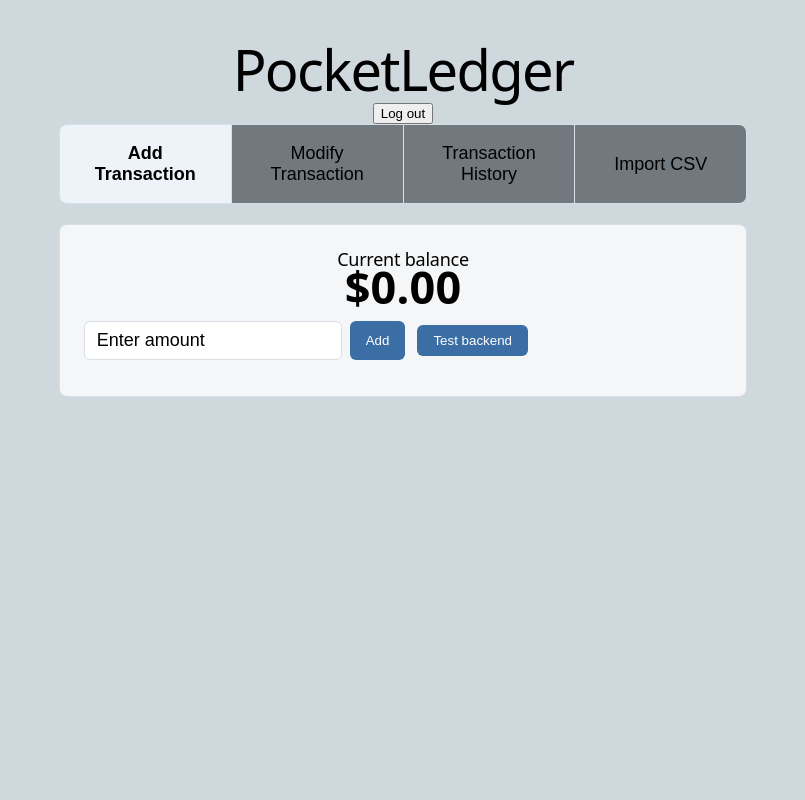
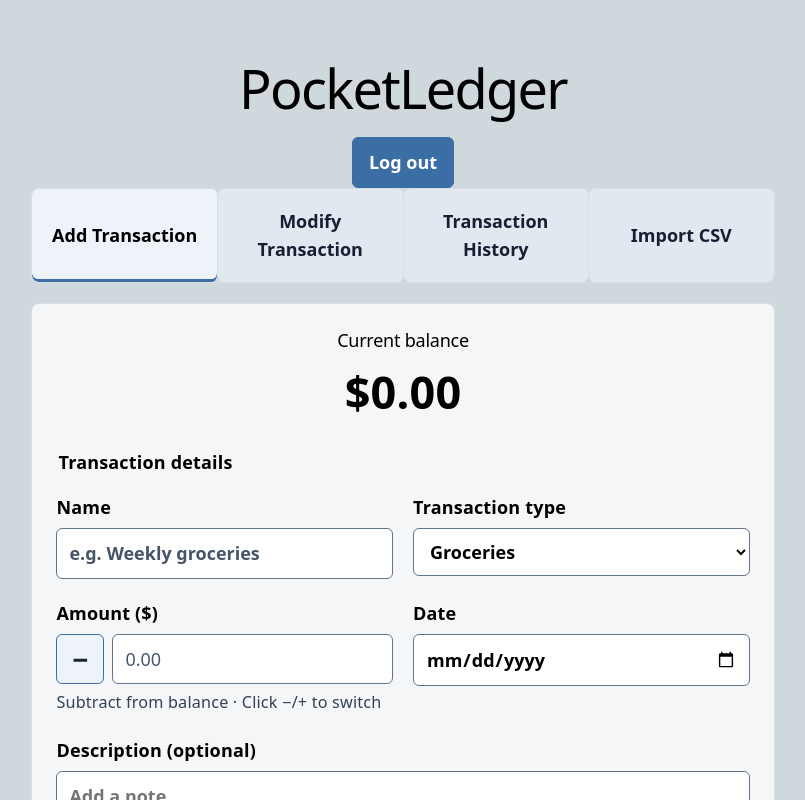
Before and after one commit to M857pixel/Budget-and-Finance-Tracker, a React (Vite) app in the folder frontend/: page / in a window 1280 px wide. Both pictures are taken after a click on the button "Skip login for testing". Shown: the top 800 px of the page, without its empty margins (237-1042 px from the left). Built offline with nearby package versions, Linux system fonts and the light colour scheme.

Commit message:
Improve readability and add transaction entry form

```diff
--- a/frontend/src/App.css
+++ b/frontend/src/App.css
@@ -2,6 +2,7 @@
 :root {
   color-scheme: light;
   --text: #000;
+  --bg: #cfd8dc;
   --accent: #3b6ea5;
   --accent-bg: #eef3fa;
   --accent-border: #3b6ea5;
@@ -24,14 +25,69 @@ body {
   background: #cfd8dc;
 }
 
-input {
+button,
+input,
+select,
+textarea {
+  font: inherit;
+  min-height: 44px;
+  max-width: 100%;
+}
+
+button {
+  padding: 10px 16px;
+  border: 1px solid var(--accent-border);
+  border-radius: 6px;
+  background: var(--accent);
+  color: #fff;
+  font-weight: 600;
+  cursor: pointer;
+}
+
+button:disabled {
+  background: #e2e8f0;
+  border-color: #64748b;
+  color: #475569;
+  cursor: not-allowed;
+}
+
+label {
+  font-weight: 600;
+}
+
+input,
+select,
+textarea {
+  padding: 10px 12px;
+  border: 1px solid #64748b;
+  border-radius: 6px;
   color: #000;
   background: #fff;
 }
 
 input::placeholder {
+  color: #475569;
+  opacity: 1;
+}
+
+input::file-selector-button {
+  font: inherit;
+  font-weight: 600;
+  padding: 6px 10px;
+  margin-right: 12px;
+  border: 1px solid #64748b;
+  border-radius: 4px;
   color: #000;
-  opacity: 1;
+  background: var(--accent-bg);
+  cursor: pointer;
+}
+
+button:focus-visible,
+input:focus-visible,
+select:focus-visible,
+textarea:focus-visible {
+  outline: 3px solid #1d4ed8;
+  outline-offset: 3px;
 }
 
 /* centers the dashboard & limits how wide it can get */
@@ -58,11 +114,13 @@ input::placeholder {
 .topbar button {
   flex: 1;
   padding: 1rem;
-  background: #71797e;
+  background: #e2e8f0;
+  color: #172033;
   border: none;
   border-right: 1px solid var(--border);
   cursor: pointer;
   font-size: 1rem;
+  min-width: 0;
 }
 
 .topbar button:last-child {
@@ -74,6 +132,7 @@ input::placeholder {
   background: var(--accent-bg);
   color: #000;
   font-weight: bold;
+  box-shadow: inset 0 -3px var(--accent);
 }
 
 /* changes tabs on hover while keeping the selected tab highlighted */
@@ -107,9 +166,80 @@ input::placeholder {
   margin: 0 0 20px;
 }
 
-/* lines up the amount form & backend test button with space between them */
+.transaction-form {
+  text-align: left;
+  margin-bottom: 20px;
+}
+
+.transaction-form fieldset {
+  min-width: 0;
+  border: none;
+  padding: 0;
+  margin: 0;
+}
+
+.transaction-form legend {
+  font-weight: 600;
+  margin-bottom: 16px;
+}
+
+.transaction-fields {
+  display: grid;
+  grid-template-columns: repeat(auto-fit, minmax(min(100%, 260px), 1fr));
+  gap: 20px;
+  margin-bottom: 20px;
+}
+
+.transaction-fields label,
+.transaction-field {
+  display: grid;
+  align-content: start;
+  gap: 6px;
+  min-width: 0;
+}
+
+.transaction-fields input,
+.transaction-fields select,
+.transaction-fields textarea {
+  width: 100%;
+  min-width: 0;
+}
+
+.transaction-description {
+  grid-column: 1 / -1;
+}
+
+.transaction-fields textarea {
+  resize: vertical;
+}
+
+.amount-control {
+  display: flex;
+  gap: 8px;
+}
+
+.amount-sign {
+  flex: 0 0 48px;
+  padding: 0;
+  font-size: 1.5rem;
+  background: var(--accent-bg);
+  color: #172033;
+}
+
+.amount-sign[aria-pressed='true'] {
+  background: var(--accent);
+  color: #fff;
+}
+
+.transaction-field small {
+  font-size: 0.9rem;
+  color: #334155;
+}
+
+/* Keeps the backend test button separate from the transaction form. */
 .actions {
   display: flex;
+  flex-wrap: wrap;
   gap: 12px;
   align-items: center;
   margin-bottom: 12px;
@@ -117,13 +247,15 @@ input::placeholder {
 
 .actions form {
   display: flex;
+  flex-wrap: wrap;
+  min-width: 0;
   gap: 8px;
 }
 
 /* style amount input & action buttons */
 .actions input {
   padding: 8px 12px;
-  border: 1px solid var(--border);
+  border: 1px solid #64748b;
   border-radius: 6px;
   font-size: 1rem;
 }
@@ -141,3 +273,23 @@ input::placeholder {
 .actions button:hover {
   opacity: 0.9;
 }
+
+@media (max-width: 640px) {
+  .dashboard {
+    width: 100%;
+    padding: 16px;
+  }
+
+  .topbar {
+    flex-wrap: wrap;
+  }
+
+  .topbar button {
+    flex: 1 1 50%;
+    padding: 12px;
+  }
+
+  .content {
+    padding: 16px;
+  }
+}
--- a/frontend/src/App.tsx
+++ b/frontend/src/App.tsx
@@ -1,8 +1,12 @@
 import './App.css'
 import { useState } from 'react'
 
+// array of selectable transaction types
+const transactionTypes = ['Groceries', 'Salary', 'Rent', 'Other' ]
+
 function App() {
     const [isLoggedIn, setIsLoggedIn] = useState(false)
+    const [currentUserId, setCurrentUserId] = useState<number | null>(null)
     const [email, setEmail] = useState('')
     const [password, setPassword] = useState('')
     const [loginError, setLoginError] = useState('')
@@ -13,21 +17,22 @@ function App() {
         setLoginError('')
         setIsLoggingIn(true)
         try {
-            // Send the email and password so the backend can check the users table.
+            // send email and password so the backend can check against users table
             const response = await fetch(`http://${window.location.hostname}:8080/api/login`, {
                 // Accept and send the backend session cookie for requests across ports.
                 credentials: 'include',
                 method: 'POST',
                 headers: { 'Content-Type': 'application/json' },
-                // Remove spaces around the email; send the password as typed.
+                // remove spaces around the email and send password
                 body: JSON.stringify({ email: email.trim(), password }),
             })
             // 200 means login succeeded; 401 or 403 means login was rejected.
             if (response.status === 200) {
-                // Keep the database user ID available for future transaction requests.
-                // The server session, rather than this browser value, verifies account access.
+                // keep the database user ID available for future transaction requests.
+                // server session verifies account access.
                 const user: { userId: number; email: string; created: boolean } = await response.json()
                 sessionStorage.setItem('currentUser', JSON.stringify({ userId: user.userId, email: user.email }))
+                setCurrentUserId(user.userId)
                 setPassword('')
                 setIsLoggedIn(true)
             } else if (response.status === 401 || response.status === 403) {
@@ -51,25 +56,58 @@ function App() {
     // track backend feedback, entered amount, and selected tab
     const [message, setMessage] = useState('')
     const [amount, setAmount] = useState('')
+    const [amountSign, setAmountSign] = useState<-1 | 1>(-1)
+    const [transactionName, setTransactionName] = useState('')
+    const [transactionType, setTransactionType] = useState(transactionTypes[0])
+    const [transactionDate, setTransactionDate] = useState('')
+    const [transactionDescription, setTransactionDescription] = useState('')
+    const [isSaving, setIsSaving] = useState(false)
     const [activeTab, setActiveTab] = useState<'add' | 'modify' | 'history' | 'import'>('add')
 
-    // sends the amount to the backend, clears the input if it succeeds
-    const addAmount = async () => {
+    const resetTransaction = () => {
+        setAmount('')
+        setAmountSign(-1)
+        setTransactionName('')
+        setTransactionType(transactionTypes[0])
+        setTransactionDate('')
+        setTransactionDescription('')
+    }
+
+    const addTransaction = async () => {
+        if (isSaving) return
+        setMessage('')
+        if (currentUserId === null) {
+            setMessage('Please log in to save transactions. Skipping login only previews the form.')
+            return
+        }
+        if (!transactionName.trim() || !transactionDate || !Number.isFinite(Number(amount)) || Number(amount) <= 0) {
+            setMessage('Enter a name, date, and amount greater than zero.')
+            return
+        }
+        setIsSaving(true)
         try {
-            const response = await fetch('http://localhost:8080/api/test-record', {
+            const response = await fetch(`http://${window.location.hostname}:8080/api/users/${currentUserId}/transactions`, {
+                // LedgerController currently allows cross-origin requests without cookies.
                 method: 'POST',
                 headers: { 'Content-Type': 'application/json' },
-                // Send the entered amount as a number instead of text.
-                body: JSON.stringify({ amount: Number(amount) }),
+                body: JSON.stringify({
+                    name: transactionName.trim(),
+                    type: transactionType,
+                    amount: amountSign * Number(amount),
+                    date: transactionDate,
+                    description: transactionDescription.trim() || null,
+                }),
             })
             if (response.ok) {
-                setMessage(`Amount sent! ($${amount})`)
-                setAmount('')
+                setMessage('Transaction saved successfully.')
+                resetTransaction()
             } else {
-                setMessage('Backend rejected the amount.')
+                setMessage(`Transaction could not be saved (${response.status}). Check the fields and try again.`)
             }
         } catch {
             setMessage('Could not connect to the backend.')
+        } finally {
+            setIsSaving(false)
         }
     }
     // connect to FileUploadController in backend to allow file uploads
@@ -137,7 +175,7 @@ function App() {
                     </button>
                     {loginError && <p role="alert">{loginError}</p>}
                 </form>
-                {/* Opens the dashboard for UI testing; it does not log into a database account. */}
+                {/* bypass login to view dashboard, does not log into a database account. */}
                 <button type="button"
                     style={{ position: 'fixed', bottom: '20px', right: '20px' }}
                     onClick={function () { setIsLoggedIn(true) }}>
@@ -165,12 +203,13 @@ function App() {
                     return
                 }
                 sessionStorage.removeItem('currentUser')
+                setCurrentUserId(null)
                 setIsLoggedIn(false)
                 setEmail('')
                 setPassword('')
                 setLoginError('')
                 setMessage('')
-                setAmount('')
+                resetTransaction()
                 setActiveTab('add')
             }}>Log out</button>
 
@@ -210,29 +249,58 @@ function App() {
                         {/* placeholder balance until it is connected to backend data */}
                         <p className="balance">$0.00</p>
 
+                        <form className="transaction-form" onSubmit={(event) => {
+                                event.preventDefault()
+                                void addTransaction()
+                            }}>
+                            <fieldset disabled={isSaving}>
+                                <legend>Transaction details</legend>
+                                <div className="transaction-fields">
+                                    <label htmlFor="transaction-name">Name
+                                        <input id="transaction-name" required maxLength={50} placeholder="e.g. Weekly groceries"
+                                            value={transactionName} onChange={(event) => setTransactionName(event.target.value)} />
+                                    </label>
+                                    <label htmlFor="transaction-type">Transaction type
+                                        <select id="transaction-type" value={transactionType}
+                                            onChange={(event) => setTransactionType(event.target.value)}>
+                                            {transactionTypes.map((type) => <option key={type} value={type}>{type}</option>)}
+                                        </select>
+                                    </label>
+                                    <div className="transaction-field">
+                                        <label htmlFor="transaction-amount">Amount ($)</label>
+                                        <div className="amount-control">
+                                            <button type="button" className="amount-sign" aria-pressed={amountSign === 1}
+                                                aria-label="Add to balance" aria-describedby="amount-direction"
+                                                onClick={() => setAmountSign((sign) => sign === -1 ? 1 : -1)}>
+                                                {amountSign === -1 ? '−' : '+'}
+                                            </button>
+                                            <input id="transaction-amount" type="number" required min="0.01" max="9999999999.99"
+                                                step="0.01" placeholder="0.00" aria-describedby="amount-direction"
+                                                value={amount} onChange={(event) => setAmount(event.target.value)} />
+                                        </div>
+                                        <small id="amount-direction" aria-live="polite">
+                                            {amountSign === -1 ? 'Subtract from balance' : 'Add to balance'} · Click −/+ to switch
+                                        </small>
+                                    </div>
+                                    <label htmlFor="transaction-date">Date
+                                        <input id="transaction-date" type="date" required value={transactionDate}
+                                            onChange={(event) => setTransactionDate(event.target.value)} />
+                                    </label>
+                                    <label className="transaction-description" htmlFor="transaction-description">Description (optional)
+                                        <textarea id="transaction-description" rows={3} maxLength={250} placeholder="Add a note"
+                                            value={transactionDescription} onChange={(event) => setTransactionDescription(event.target.value)} />
+                                    </label>
+                                </div>
+                                <button type="submit">{isSaving ? 'Saving...' : 'Save transaction'}</button>
+                            </fieldset>
+                        </form>
                         <div className="actions">
-                            <form onSubmit={(event) => {
-                                event.preventDefault()
-                                void addAmount()
-                            }}>
-                                <input
-                                    type="number"
-                                    aria-label="Amount"
-                                    placeholder="Enter amount"
-                                    step="0.01"
-                                    required
-                                    value={amount}
-                                    onChange={(event) => setAmount(event.target.value)}
-                                />
-                                <button type="submit">Add</button>
-                            </form>
-
                             <button onClick={testBackend}>
                                 Test backend
                             </button>
                         </div>
 
-                        <p>{message}</p>
+                        <p role="status">{message}</p>
                     </section>
                 )}
 
--- a/frontend/src/index.css
+++ b/frontend/src/index.css
@@ -15,7 +15,7 @@
   --heading: system-ui, 'Segoe UI', Roboto, sans-serif;
   --mono: ui-monospace, Consolas, monospace;
 
-  font: 18px/145% var(--sans);
+  font: 112.5%/1.6 var(--sans);
   letter-spacing: 0.18px;
   color-scheme: light dark;
   color: var(--text);
@@ -26,7 +26,7 @@
   -moz-osx-font-smoothing: grayscale;
 
   @media (max-width: 1024px) {
-    font-size: 16px;
+    font-size: 112.5%;
   }
 }
 
@@ -74,17 +74,18 @@ h2 {
 }
 
 h1 {
-  font-size: 56px;
+  font-size: clamp(1.75rem, 5vw, 3rem);
+  line-height: 1.2;
   letter-spacing: -1.68px;
   margin: 32px 0;
   @media (max-width: 1024px) {
-    font-size: 36px;
+    font-size: clamp(1.75rem, 5vw, 2rem);
     margin: 20px 0;
   }
 }
 h2 {
   font-size: 24px;
-  line-height: 118%;
+  line-height: 1.35;
   letter-spacing: -0.24px;
   margin: 0 0 8px;
   @media (max-width: 1024px) {
```
